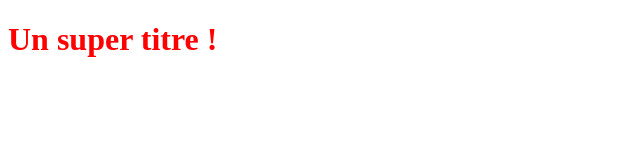
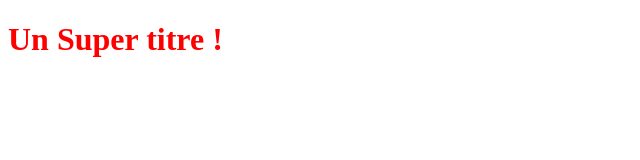
Before and after one commit to males23/HTML_CSS_Chytin, a plain HTML site: page index.html in a window 1280 px wide. Shown: the full height of the page, 0-640 px from the left. Drawn offline with Linux system fonts and the light colour scheme.

Commit message:
Update index.html

```diff
--- a/index.html
+++ b/index.html
@@ -5,6 +5,6 @@
    <link rel="stylesheet" type="text/css" href="styles.css">
 </head>
 <body>
-   <h1>Un super titre !</h1>
+   <h1>Un Super titre !</h1>
 </body>
 </html>
```
